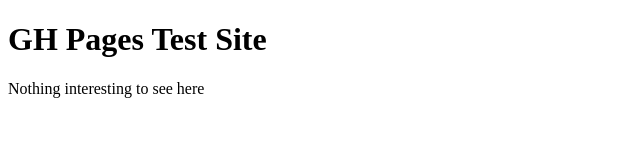
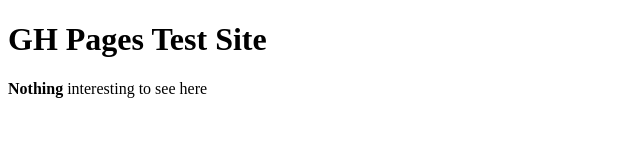
Before and after one commit to JamieH2147/gh-pages_test, a plain HTML site: page index.html in a window 1280 px wide. Shown: the full height of the page, 0-640 px from the left. Drawn offline with Linux system fonts and the light colour scheme.

Commit message:
Update index.html

```diff
--- a/index.html
+++ b/index.html
@@ -5,6 +5,6 @@
   </head>
   <body>
     <h1>GH Pages Test Site</h1>
-    <p>Nothing interesting to see here</p>
+     <p><strong>Nothing</strong> interesting to see here</p>
   </body>
 </html>
```
